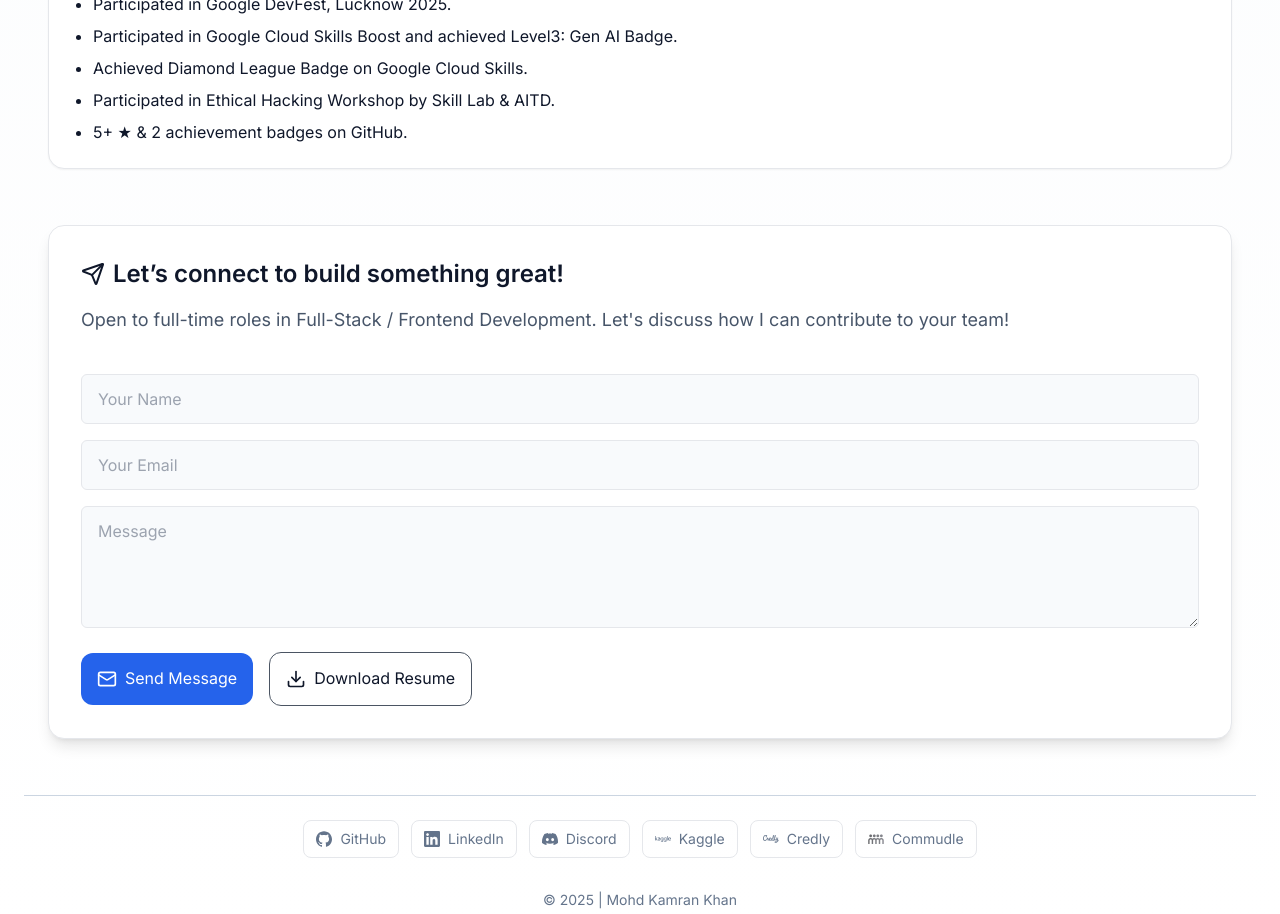
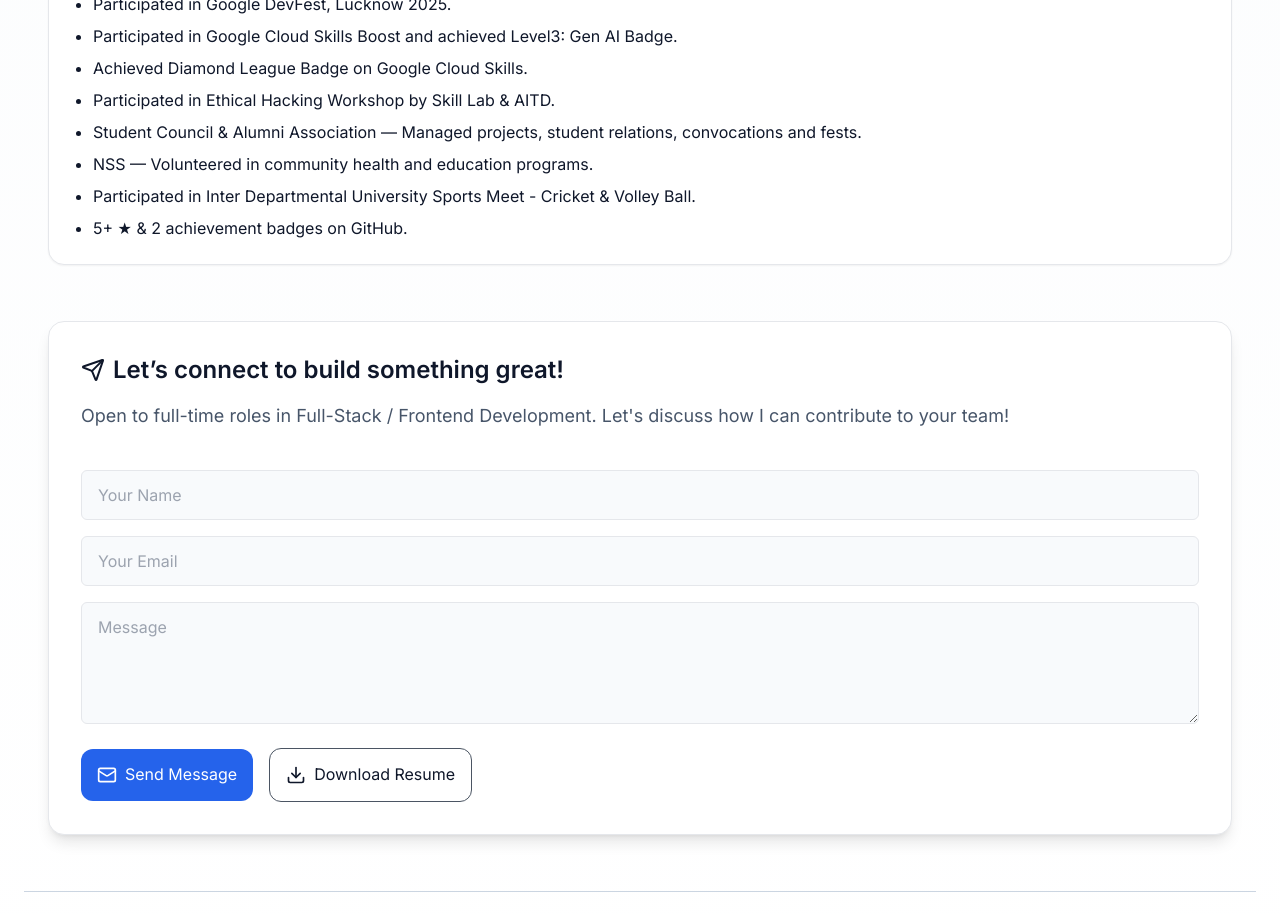
Before and after one commit to mohdkamran-khan/KAMRAN-portfolio, a React (Vite) app: page / in a window 1280 px wide. Shown: the part 4280-5194 px from the top of the page. Built offline with nearby package versions, Linux system fonts and the light colour scheme.

Commit message:
Updated Homepage

```diff
--- a/src/App.jsx
+++ b/src/App.jsx
@@ -251,6 +251,9 @@ const extracurricular = [
       "Participated in Google Cloud Skills Boost and achieved Level3: Gen AI Badge.",
       "Achieved Diamond League Badge on Google Cloud Skills.",
       "Participated in Ethical Hacking Workshop by Skill Lab & AITD.",
+      "Student Council & Alumni Association — Managed projects, student relations, convocations and fests.",
+      "NSS — Volunteered in community health and education programs.",
+      "Participated in Inter Departmental University Sports Meet - Cricket & Volley Ball.",
       "5+ ★ & 2 achievement badges on GitHub.",
     ],
   },
```
